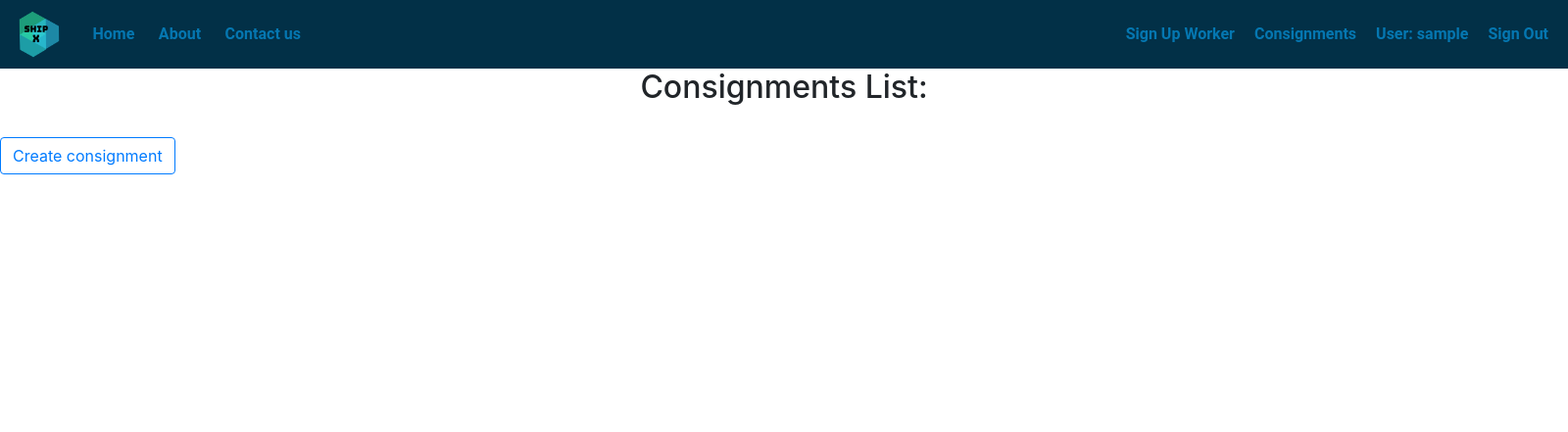
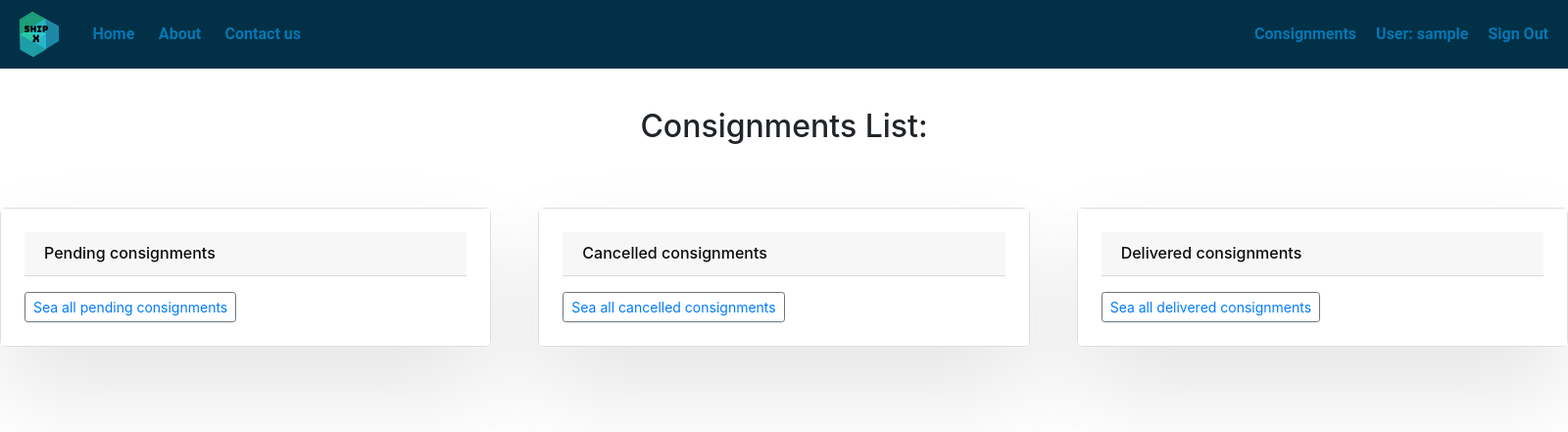
Before and after one commit to FreyaVasileva/django-logistics, a Django app: page /consignments/ in a window 1600 px wide. Shown: the top 441 px of the page at 98% size. Run offline with Django 3.2, Linux system fonts and the light colour scheme; the visitor is signed in with stand-in values (Sample User, id 1); data that the repository does not hold is empty; some libraries are stand-ins or nearby versions.

Commit message:
Added Consignment Views

```diff
--- a/accounts/forms.py
+++ b/accounts/forms.py
@@ -12,6 +12,7 @@
         fields = ('username', 'first_name', 'last_name', 'email', 'password')
 
 
+
 class UserProfileForm(forms.ModelForm):
     class Meta:
         model = UserProfile
--- a/consignment/urls.py
+++ b/consignment/urls.py
@@ -1,10 +1,13 @@
 from django.urls import path
 
 from consignment.views import consignments_list, consignment_details, edit_consignment, delete_consignment, \
-    create_consignment
+    create_consignment, pending_list, cancelled_list, delivered_list
 
 urlpatterns = [
     path('', consignments_list, name='list consignments'),
+    path('pending/', pending_list, name='pending consignments'),
+    path('cancelled/', cancelled_list, name='cancelled consignments'),
+    path('delivered/', delivered_list, name='delivered consignments'),
     path('detail/<int:pk>/', consignment_details, name='consignment details'),
     path('edit/<int:pk>/', edit_consignment, name='edit consignment'),
     path('delete/<int:pk>/', delete_consignment, name='delete consignment'),
--- a/consignment/views.py
+++ b/consignment/views.py
@@ -10,20 +10,26 @@
     return user.groups.filter(name='worker').exists()
 
 
+def render_content(request, template, switcher_id):
+    user = request.user
+
+    if user.is_superuser or is_worker(user):
+        consignments = Consignment.objects.all()
+    else:
+        consignments = Consignment.objects.filter(receiver_id=user.id)
+
+    context = {'cancelled': set(consignments.filter(status='cancelled')),
+               'delivered': set(consignments.filter(status='delivered')),
+               'pending': set(consignments.filter(status='pending_delivery')),
+               'is_worker': is_worker(request.user),
+               }
+
+    return render(request, f'{template}.html', context)
+
+
 @login_required
 def consignments_list(request):
-    user = request.user
-    if user.is_superuser or is_worker(user):
-        context = {
-            'consignments': set(Consignment.objects.all()),
-            'is_worker': True,
-        }
-    else:
-        context = {
-            'consignments': set(Consignment.objects.filter(receiver_id=user.id)),
-            'is_worker': is_worker(request.user),
-        }
-    return render(request, 'consignments/list-consignments.html', context)
+    return render_content(request, 'consignments/list-consignments', 1)
 
 
 @login_required
@@ -102,3 +108,18 @@
         }
 
         return render(request, 'consignments/create_consignment.html', context)
+
+
+@login_required
+def cancelled_list(request):
+    return render_content(request, 'consignments/cancelled-consignments', 0)
+
+
+@login_required
+def pending_list(request):
+    return render_content(request, 'consignments/pending-consignments', 1)
+
+
+@login_required
+def delivered_list(request):
+    return render_content(request, 'consignments/delivered-consignments', 2)
--- a/static/css/main.css
+++ b/static/css/main.css
@@ -49,3 +49,88 @@
     background-color: rgb(5,119,177);
     border-radius: 10px;
 }
+
+.grid {
+  box-sizing: border-box;
+  display: grid;
+  width: 100em;
+  grid-gap: 3rem;
+  grid-template-columns: repeat(auto-fit, minmax(30rem, 1fr));
+  align-items: start;
+}
+
+.grid-item {
+  background-color: #fff;
+  border-radius: 0.4rem;
+  overflow: hidden;
+  box-shadow: 0 3rem 6rem rgba(0, 0, 0, 0.1);
+  cursor: pointer;
+  transition: 0.2s;
+}
+
+.grid-item:hover {
+  transform: translateY(-0.5%);
+  box-shadow: 0 4rem 8rem rgba(0, 0, 0, 0.5);
+}
+.card-content {
+  padding: 1.5rem;
+}
+
+.card-header {
+  font-size: 1rem;
+  font-weight: 500;
+  color: #0d0d0d;
+  margin-bottom: 1rem;
+}
+
+.card-text {
+  font-size: 1.1rem;
+  letter-spacing: 0.1rem;
+  line-height: 1.7;
+  color: #3d3d3d;
+  margin-bottom: 1rem;
+}
+
+.card-btn {
+  display: block;
+  width: 100%;
+  padding: 1rem;
+  font-size: 1rem;
+  text-align: center;
+  color: #3363ff;
+  background-color: #d8e0fd;
+  border: none;
+  border-radius: 0.4rem;
+  transition: 0.2s;
+  cursor: pointer;
+  letter-spacing: 0.1rem;
+}
+
+.card-btn span {
+  margin-left: 1rem;
+  transition: 0.2s;
+}
+
+.card-btn:hover,
+.card-btn:active {
+  background-color: #c2cffc;
+}
+
+.card-btn:hover span,
+.card-btn:active span {
+  margin-left: 1rem;
+}
+
+@media only screen and (max-width: 60em) {
+  body {
+    padding: 1rem;
+  }
+
+  .grid {
+    grid-gap: 1rem;
+  }
+}
+
+.consignments-page-color{
+    background-color: #79aec8;
+}
--- a/templates/consignments/list-consignments.html
+++ b/templates/consignments/list-consignments.html
@@ -1,24 +1,44 @@
 {% extends 'shared/site.html' %}
 {% block site_content %}
-    <h2 class="text-center">Consignments List:</h2><br>
-    {% if is_worker %}
-        <button class="btn btn-outline-primary"><a href="{% url 'create consignment' %}">Create consignment</a></button><br><br>
+
+    <h2 style="padding-top: 20px; text-align: center; margin: 20px 30px">Consignments List:</h2><br>
+
+
+    <div style="margin: 20px 30px; text-align: center;">
+     {% if is_worker %}
+        <button class="btn btn-outline-primary"><a href="{% url 'create consignment' %}">Create consignment</a></button>
+        <br><br>
     {% endif %}
-    <div class="row">
-        {% for consignment in consignments %}
-            <div class="col-lg-4">
-                <div class="card" style="width: 18rem;">
-                    <div class="card-body">
-                        <h5 class="card-title">Tracking number: {{ consignment.tracking_number }}</h5>
-                        <p class="card-text">Delivery date: {{ consignment.delivery_date }}</p>
-                        {% include 'consignments/status-consignment.html' %}
-                        {% if is_worker %}
-                            <button class="btn btn-outline-secondary btn-sm"><a href="{% url 'consignment details' consignment.id %}">Details</a></button><br><br>
-                        {% endif %}
+    </div>
+
+    <div class="grid">
+        <div class="grid-item">
+                <div class="card">
+                    <div class="card-content">
+                        <h1 class="card-header">Pending consignments</h1>
+                        <button class="btn btn-outline-secondary btn-sm">
+                            <a href="{% url 'pending consignments' %}">Sea all pending consignments</a></button>
                     </div>
                 </div>
-            </div>
-        {% endfor %}
+        </div>
+        <div class="grid-item">
+                <div class="card">
+                    <div class="card-content">
+                        <h1 class="card-header">Cancelled consignments</h1>
+                        <button class="btn btn-outline-secondary btn-sm">
+                            <a href="{% url 'cancelled consignments' %}">Sea all cancelled consignments</a></button>
+                    </div>
+                </div>
+        </div>
+        <div class="grid-item">
+                <div class="card">
+                    <div class="card-content">
+                        <h1 class="card-header">Delivered consignments</h1>
+                        <button class="btn btn-outline-secondary btn-sm">
+                            <a href="{% url 'delivered consignments' %}">Sea all delivered consignments</a></button>
+                    </div>
+                </div>
+        </div>
     </div>
 
 {% endblock %}
```
Also changed, not shown: consignment/form.py (+18 -0 lines), templates/consignments/cancelled-consignments.html (added, +24 -0 lines), templates/consignments/delivered-consignments.html (added, +24 -0 lines), templates/consignments/pending-consignments.html (added, +27 -0 lines), common/urls.py (line endings or trailing spaces), media/users/804fe0d0ab1b0ddb66e5eac4b1a334b5--tibetan-mastiff-puppies-mastiff-dogs.jpg (deleted), media/users/image-20150625-12984-1416ek3.jpg (added).
